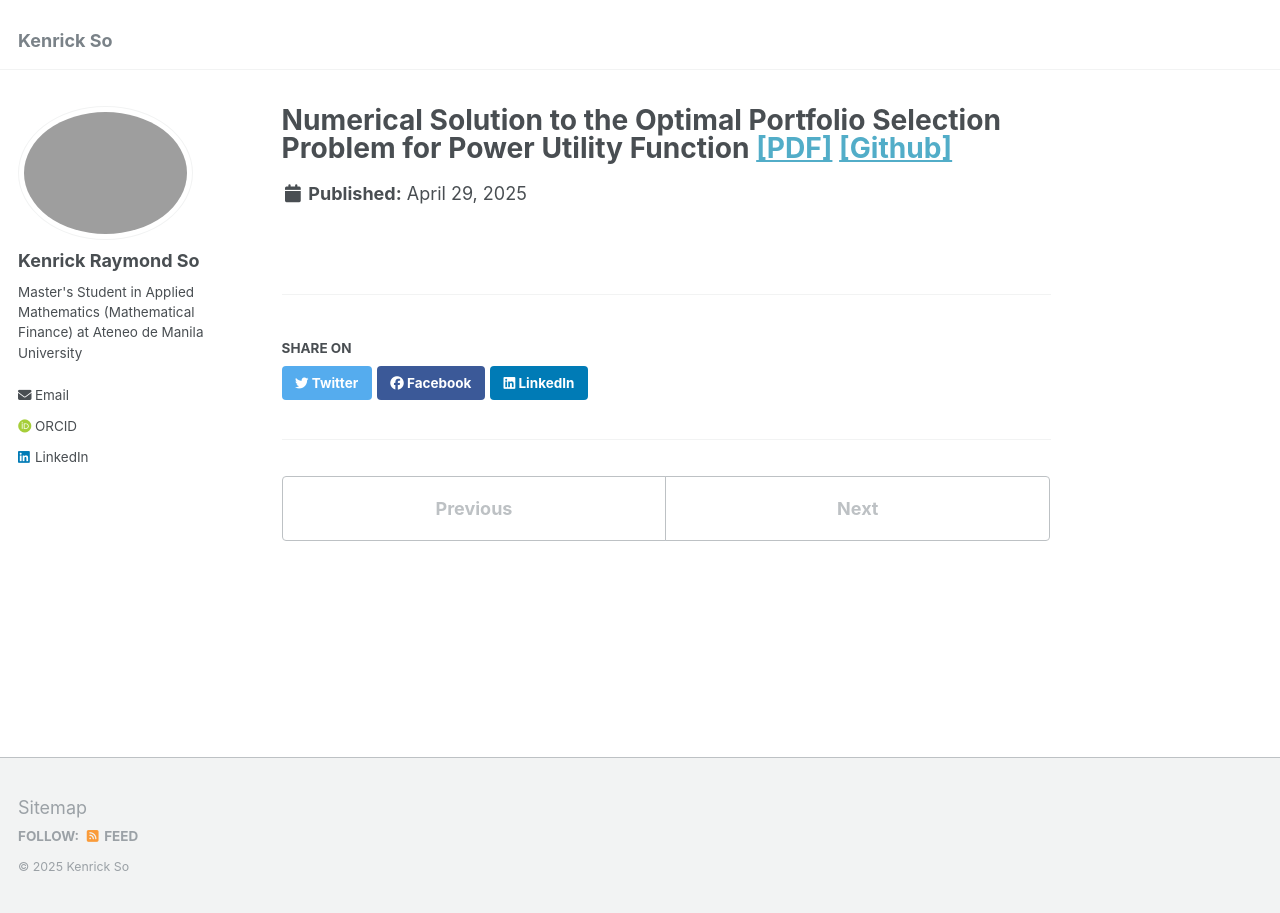
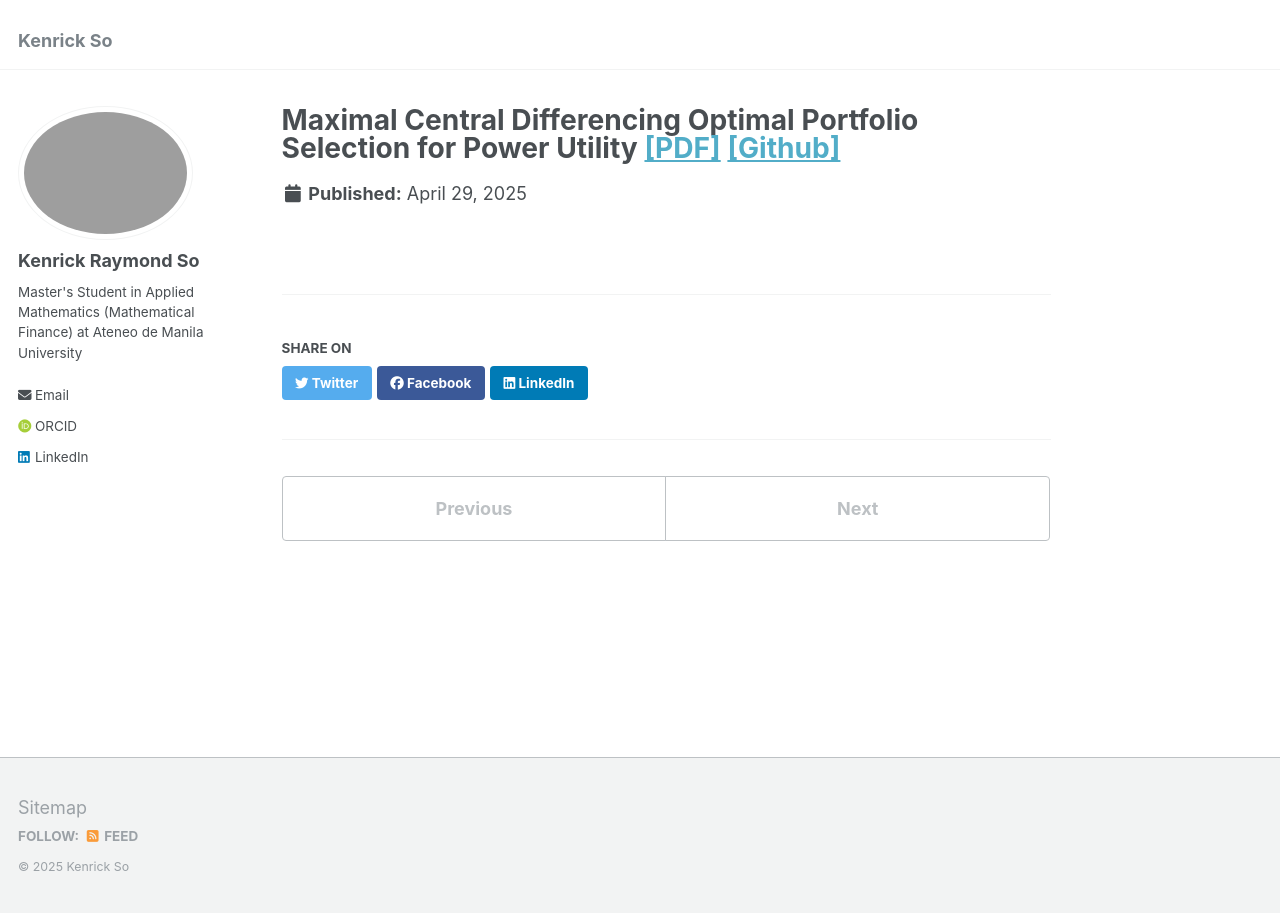
Before and after one commit to kenrickraymond/kenrickraymond.github.io, a Jekyll site: the page built from _portfolio/portfolio-3.md, in a window 1280 px wide. Built offline with Jekyll 4.4.1, drawn with Linux system fonts in a browser that asks for light colours; some web fonts are replaced.

Commit message:
Shortened titles to one line

```diff
--- a/_portfolio/portfolio-3.md
+++ b/_portfolio/portfolio-3.md
@@ -1,5 +1,5 @@
 ---
-title: "Numerical Solution to the Optimal Portfolio Selection Problem for Power Utility Function [[PDF]](https://github.com/kenrickraymond/Numerical-Solution-to-the-Optimal-Portfolio-Selection-Problem-for-Power-Utility-Function/blob/main/Numerical%20Solution%20to%20the%20Optimal%20Portfolio%20Selection%20Problem%20for%20Power%20Utility%20Function.pdf) [[Github]](https://github.com/kenrickraymond/Numerical-Solution-to-the-Optimal-Portfolio-Selection-Problem-for-Power-Utility-Function)"
+title: "Maximal Central Differencing Optimal Portfolio Selection for Power Utility [[PDF]](https://github.com/kenrickraymond/Numerical-Solution-to-the-Optimal-Portfolio-Selection-Problem-for-Power-Utility-Function/blob/main/Numerical%20Solution%20to%20the%20Optimal%20Portfolio%20Selection%20Problem%20for%20Power%20Utility%20Function.pdf) [[Github]](https://github.com/kenrickraymond/Numerical-Solution-to-the-Optimal-Portfolio-Selection-Problem-for-Power-Utility-Function)"
 excerpt: "This paper introduces a numerical method for solving the optimal portfolio selection problem in a financial market with two assets: a risk-free bond and a risky stock. The goal is to find an investment strategy that *maximizes the expected utility of terminal wealth*. The problem is modeled as a stochastic differential equation, which describes the evolution of the wealth process over time. The solution is approached by solving the *Hamilton-Jacobi-Bellman equation* using a finite difference scheme, where both the state and time are discretized. *Central differencing is used for most terms, with forward and backward differencing applied where necessary to maintain stability*.<br/>"
 
 collection: portfolio \\
```
Also changed, not shown: _portfolio/portfolio-2.md (+1 -1 lines).
